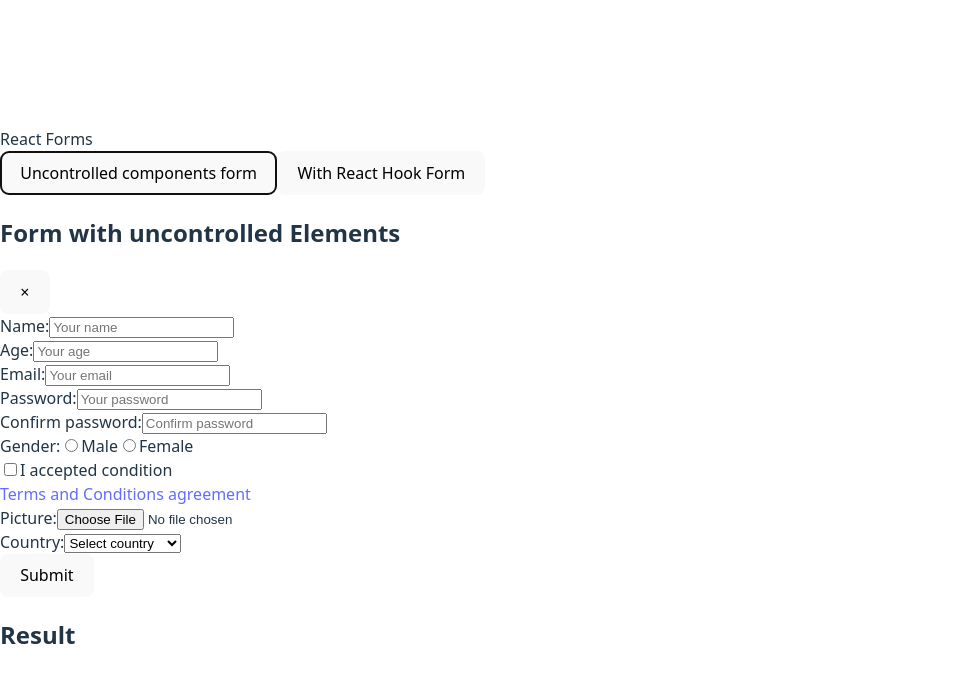
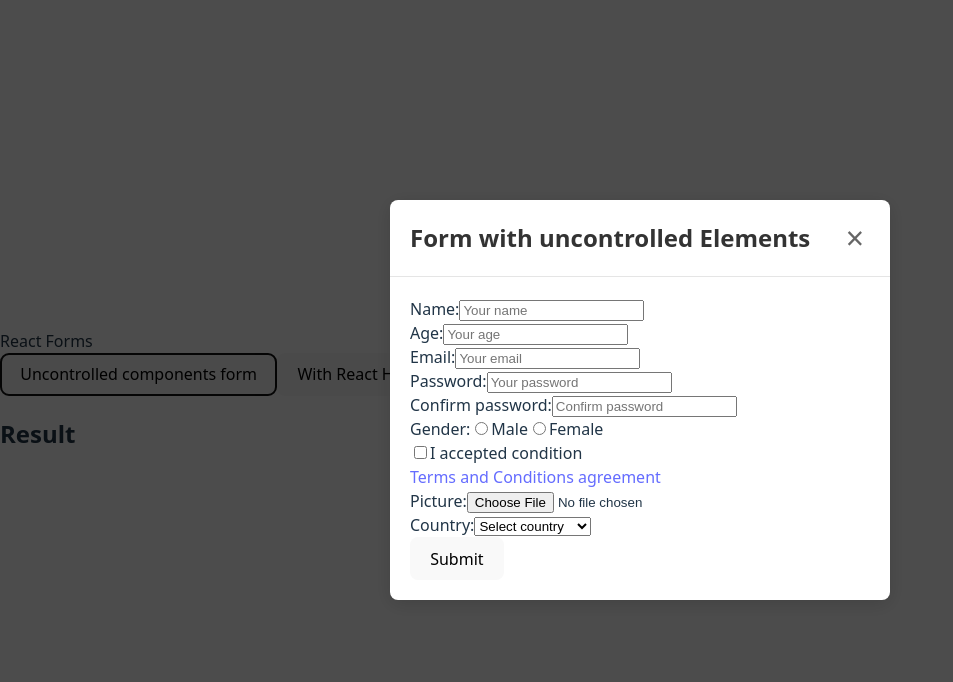
Before and after one commit to morven2018/react-learn, a React (Vite) app: page / in a window 1280 px wide. Both pictures are taken after a click on the button "Uncontrolled components form". Shown: the top 682 px of the page, without its empty margins (0-953 px from the left). Built offline with nearby package versions, Linux system fonts and the light colour scheme.

Commit message:
feat: add portal to modal and minmal style

```diff
--- a/src/components/forms/hook-form.tsx
+++ b/src/components/forms/hook-form.tsx
@@ -116,7 +116,6 @@
           <span id="gender-label" className={style.legend}>
             Gender:
           </span>
-
           <label htmlFor="gender-male">
             <input
               type="radio"
@@ -126,7 +125,6 @@
             />
             Male
           </label>
-
           <label htmlFor="gender-female">
             <input
               type="radio"
--- a/src/components/modal/modal.module.scss
+++ b/src/components/modal/modal.module.scss
@@ -0,0 +1,61 @@
+.overlay {
+  position: fixed;
+  top: 0;
+  left: 0;
+  right: 0;
+  bottom: 0;
+  background-color: rgba(0, 0, 0, 0.7);
+  display: flex;
+  justify-content: center;
+  align-items: center;
+  z-index: 1000;
+  padding: 20px;
+}
+
+.modal {
+  background: white;
+  border-radius: 8px;
+  max-width: 500px;
+  width: 100%;
+  max-height: 90vh;
+  overflow-y: auto;
+  box-shadow: 0 4px 20px rgba(0, 0, 0, 0.15);
+}
+
+.header {
+  display: flex;
+  justify-content: space-between;
+  align-items: center;
+  padding: 20px;
+  border-bottom: 1px solid #e5e5e5;
+}
+
+.title {
+  margin: 0;
+  font-size: 1.5rem;
+  color: #333;
+}
+
+.closeBtn {
+  background: none;
+  border: none;
+  font-size: 2rem;
+  cursor: pointer;
+  color: #666;
+  padding: 0;
+  width: 30px;
+  height: 30px;
+  display: flex;
+  align-items: center;
+  justify-content: center;
+  border-radius: 50%;
+
+  &:hover {
+    background-color: #f5f5f5;
+    color: #333;
+  }
+}
+
+.content {
+  padding: 20px;
+}
--- a/src/components/modal/modal.tsx
+++ b/src/components/modal/modal.tsx
@@ -1,4 +1,6 @@
+import Portal from './portal';
 import style from './modal.module.scss';
+import { useEffect } from 'react';
 
 type ModalProps = {
   isOpen: boolean;
@@ -8,20 +10,42 @@
 };
 
 function Modal({ isOpen, title, children, onClose }: Readonly<ModalProps>) {
+  useEffect(() => {
+    const handleEscape = (e: KeyboardEvent) => {
+      if (e.key === 'Escape') {
+        onClose();
+      }
+    };
+
+    if (isOpen) {
+      document.addEventListener('keydown', handleEscape);
+    }
+
+    return () => {
+      document.removeEventListener('keydown', handleEscape);
+    };
+  }, [isOpen, onClose]);
+
   if (!isOpen) return null;
 
   return (
+    <Portal>
       <div className={style.overlay} onClick={onClose}>
         <div className={style.modal} onClick={(e) => e.stopPropagation()}>
           <div className={style.header}>
             <h2 className={style.title}>{title}</h2>
-          <button className={style.closeBth} onClick={onClose}>
+            <button
+              className={style.closeBtn}
+              onClick={onClose}
+              aria-label="Close modal"
+            >
               ×
             </button>
           </div>
-        {children}
+          <div className={style.content}>{children}</div>
         </div>
       </div>
+    </Portal>
   );
 }
 
--- /dev/null
+++ b/src/components/modal/portal.tsx
@@ -0,0 +1,44 @@
+import { useEffect, useState } from 'react';
+import { createPortal } from 'react-dom';
+
+type PortalProps = {
+  children: React.ReactNode;
+  wrapperId?: string;
+};
+
+function Portal({ children, wrapperId = 'portal-root' }: PortalProps) {
+  const [wrapperElement, setWrapperElement] = useState<HTMLElement | null>(
+    null
+  );
+
+  useEffect(() => {
+    let element = document.getElementById(wrapperId);
+    let systemCreated = false;
+
+    if (!element) {
+      systemCreated = true;
+      element = createWrapperAndAppendToBody(wrapperId);
+    }
+
+    setWrapperElement(element);
+
+    return () => {
+      if (systemCreated && element?.parentNode) {
+        element.parentNode.removeChild(element);
+      }
+    };
+  }, [wrapperId]);
+
+  const createWrapperAndAppendToBody = (elementId: string) => {
+    const element = document.createElement('div');
+    element.setAttribute('id', elementId);
+    document.body.appendChild(element);
+    return element;
+  };
+
+  if (wrapperElement === null) return null;
+
+  return createPortal(children, wrapperElement);
+}
+
+export default Portal;
```
Lines whose indentation alone changed are shown as unchanged.
